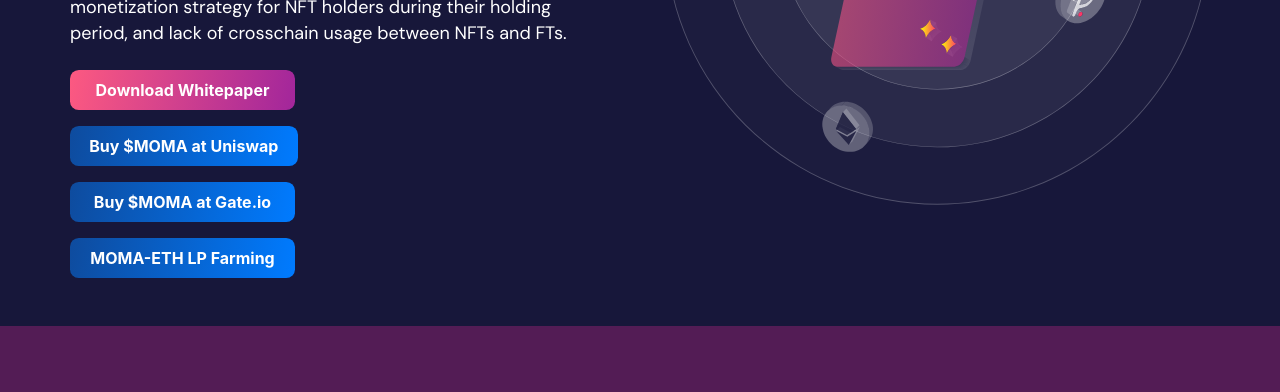
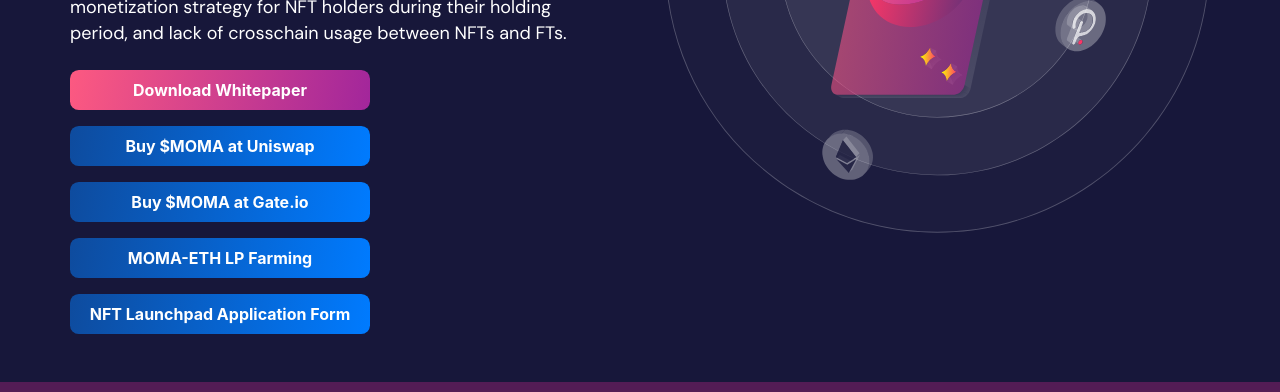
Before and after one commit to Mochi-Lab/mochi.market, a React (Create React App) app: page / in a window 1280 px wide. Shown: the part 538-930 px from the top of the page. Built offline with nearby package versions, Linux system fonts and the light colour scheme.

Commit message:
add: link form launchpad

```diff
--- a/src/components/Introductions/index.js
+++ b/src/components/Introductions/index.js
@@ -62,6 +62,17 @@
               </button>
             </a>
           </div>
+          <div>
+            <a
+              target='_blank'
+              rel='noopener noreferrer'
+              href='https://docs.google.com/forms/d/14YF6yKCiAIeDUojWqZj4auAzkg0nyf_zfuvYiZSnB_0/viewform?edit_requested=true'
+            >
+              <button type='button' className='btn-introductions'>
+                NFT Launchpad Application Form
+              </button>
+            </a>
+          </div>
         </div>
         <div className='intro-right'>
           <img src={imgIntroductions} alt='img-introductions' />
--- a/src/components/Introductions/style.css
+++ b/src/components/Introductions/style.css
@@ -92,7 +92,7 @@
   border: 0;
   border-radius: 0.55rem;
   padding: 0.5rem 1.2rem;
-  min-width: 225px;
+  min-width: 300px;
 }
 
 .introductions .content-into .intro-left .btn-download-paper:hover {
@@ -116,7 +116,7 @@
   border: 0;
   border-radius: 0.55rem;
   padding: 0.5rem 1.2rem;
-  min-width: 225px;
+  min-width: 300px;
 }
 
 .introductions .btn-introductions:hover {
```
